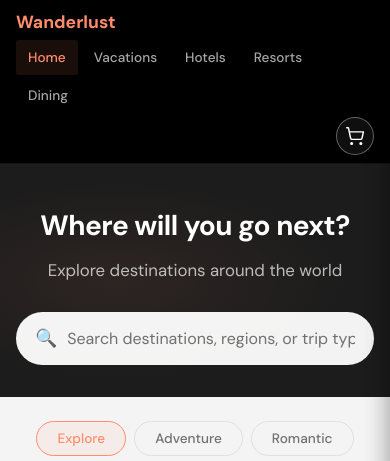
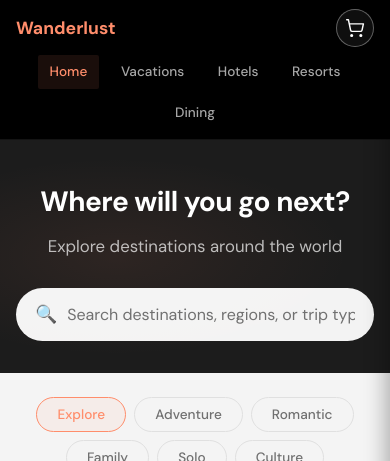
Before and after one commit to balajinatarajan/IntentTracker, a website with bundled scripts: page index.html in a window 390 px wide. Shown: the top 461 px of the page. Built offline with nearby package versions, Linux system fonts and the light colour scheme.

Commit message:
Mobile nav: brand+cart on row 1, nav links wrap to row 2

```diff
--- a/styles/main.css
+++ b/styles/main.css
@@ -81,16 +81,27 @@ body {
 }
 
 @media (max-width: 768px) {
+  /* Two-row mobile nav:
+       row 1 → [brand] ............. [cart]   (cart pinned right via order)
+       row 2 → [nav links wrapping freely]
+     Achieved by giving nav-links flex-basis: 100% so it wraps to its own
+     row, and bumping the cart's flex order so it appears between brand
+     and nav-links in visual order while the source HTML stays unchanged. */
   .site-nav {
-    padding: 0 1rem;
+    padding: 0.55rem 1rem;
     height: auto;
     flex-wrap: wrap;
-    gap: 0.25rem;
-    padding-top: 0.5rem;
-    padding-bottom: 0.5rem;
+    gap: 0.5rem 0.75rem;
   }
-  .site-nav .nav-brand { margin-right: 1rem; }
-  .site-nav .nav-links { flex-wrap: wrap; }
+  .site-nav .nav-brand { margin-right: 0; order: 0; }
+  .site-nav .site-nav-cart { order: 1; margin-left: auto; }
+  .site-nav .nav-links {
+    order: 2;
+    flex-basis: 100%;
+    flex-wrap: wrap;
+    justify-content: center;
+    gap: 0.4rem 0.6rem;
+  }
 }
 
 /* === Hero Section === */
```
